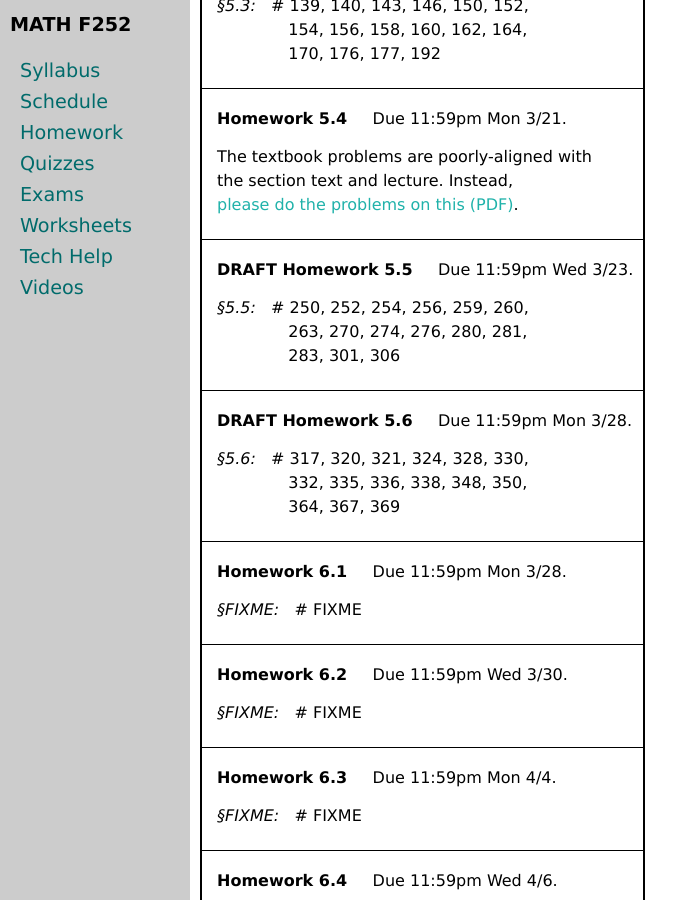
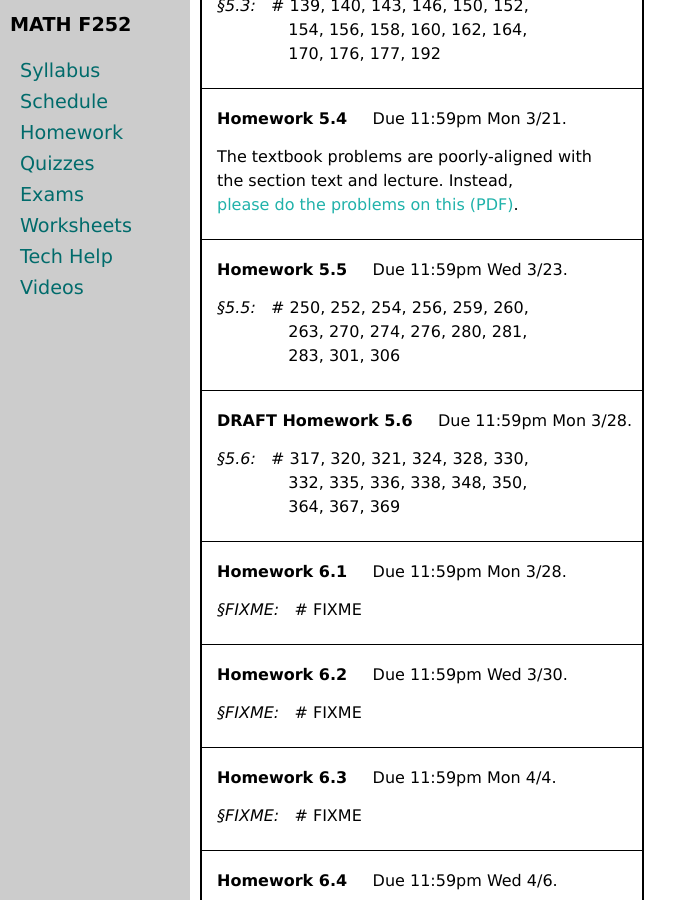
Before and after one commit to uaf-math/calc2, a Jekyll site: the page built from homework.md, in a window 1280 px wide and 900 px high, scrolled down 2947 px. Shown: the whole window, without its empty margins (0-697 px from the left). Built offline with Jekyll 4.4.1, drawn with Linux system fonts in a browser that asks for light colours.

Commit message:
final version of homework 5.5

```diff
--- a/_data/homework.yml
+++ b/_data/homework.yml
@@ -123,7 +123,7 @@ homework:
 - name: Homework 5.4
   due: 11:59pm Mon 3/21
   override: override5p4.pdf
-- name: DRAFT Homework 5.5
+- name: Homework 5.5
   due: 11:59pm Wed 3/23
   sections:
   - section: 5.5
```
